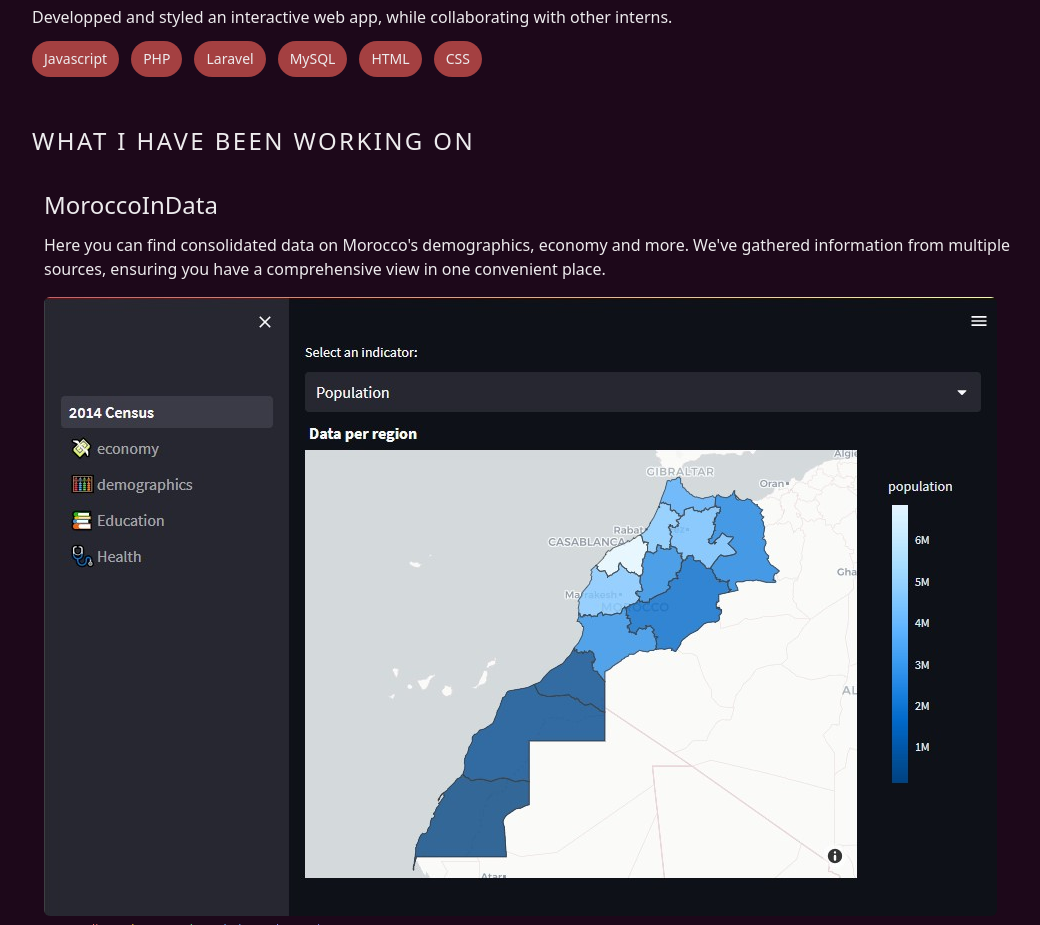
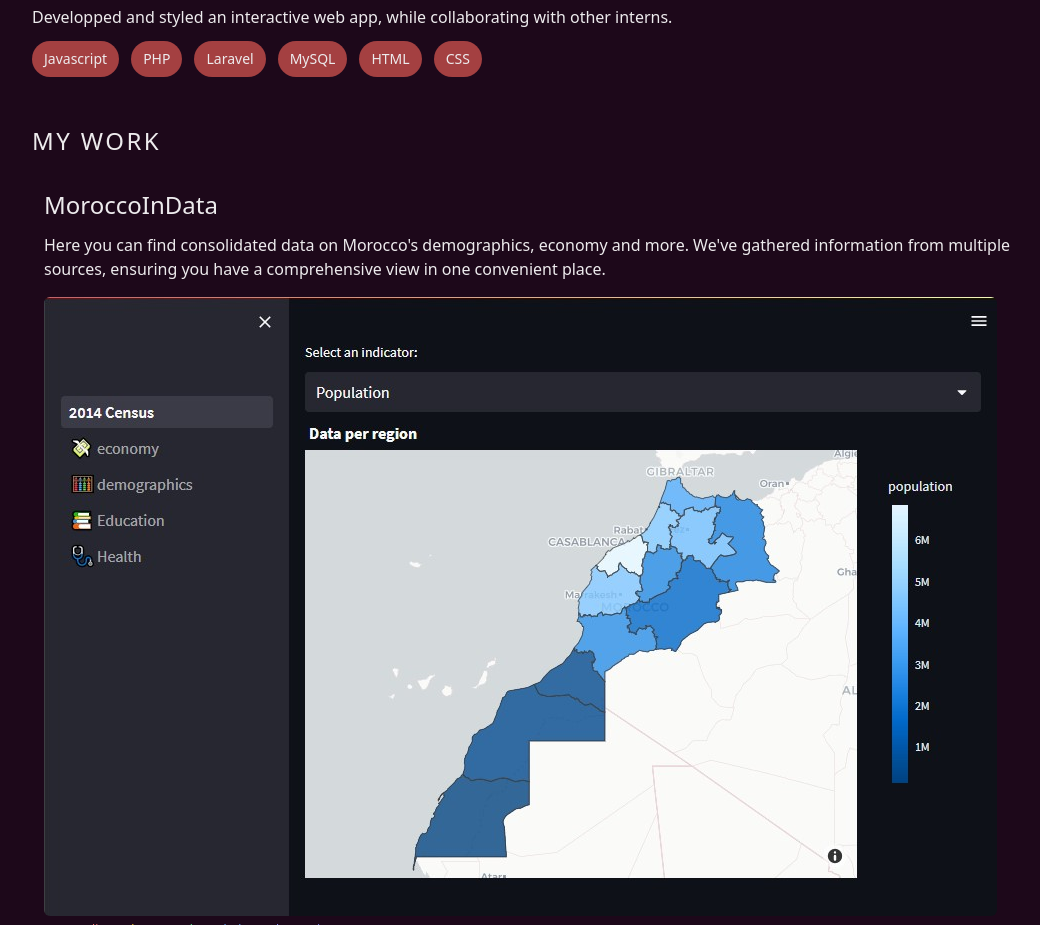
Before and after one commit to Hassanbhb/Personal-website-V0, an Astro site: page / in a window 1280 px wide. Shown: the part 1727-2652 px from the top of the page, without its empty margins (96-1136 px from the left). Built offline with nearby package versions, Linux system fonts and the light colour scheme; Astro itself is replaced by a stand-in of ours; what tailwindcss-animation-delay would draw is missing.

Commit message:
changed header text

```diff
--- a/src/components/Work.astro
+++ b/src/components/Work.astro
@@ -21,7 +21,7 @@ import CardProject from './CardProject.astro'
         <li class="bg-orange bg-opacity-60 text-sm py-2 px-3 rounded-full">CSS</li>
       </ul>
     </div>
-    <h2 class="text-2xl pb-5 tracking-widest">WHAT I HAVE BEEN WORKING ON</h2>
+    <h2 class="text-2xl pb-5 tracking-widest">MY WORK</h2>
     <CardProject
       title="MoroccoInData"
       link="https://moroccoindata.streamlit.app"
```
